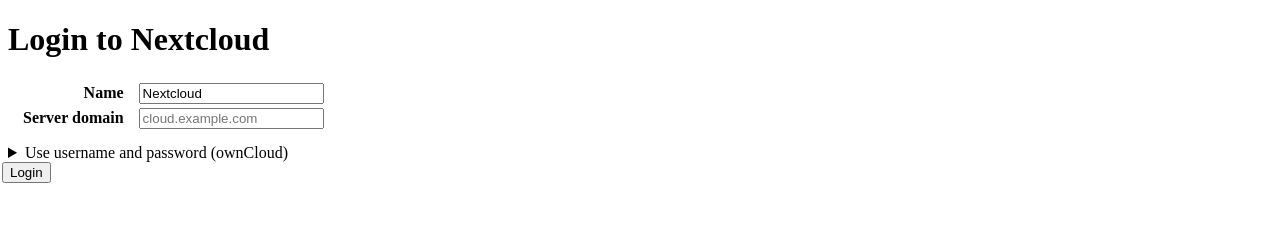
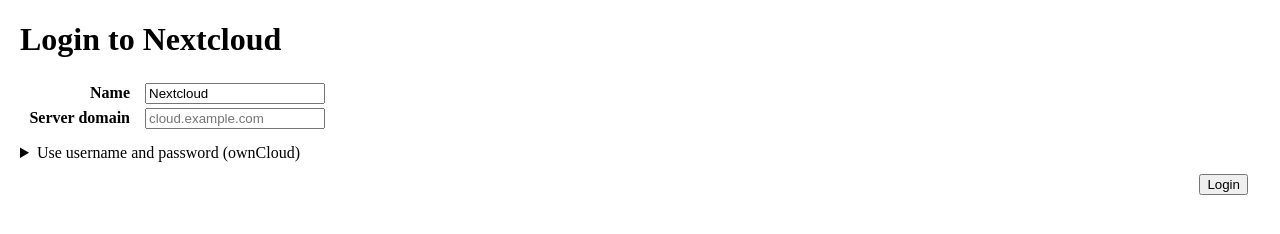
Before and after one commit to yoichiro/chromeos-filesystem-webdav, a website built with webpack: page window.html in a window 1280 px wide. Built offline with nearby package versions, Linux system fonts and the light colour scheme; some packages are replaced by stand-ins of ours.

Commit message:
update style

```diff
--- a/src/background.ts
+++ b/src/background.ts
@@ -15,7 +15,7 @@
     });
     if (!window.id) return;
     await browser.windows.update(window.id, {
-      width: 400, height: 300,
+      width: 336, height: 300,
     });
   }
 
--- a/style.css
+++ b/style.css
@@ -2,16 +2,30 @@
   box-sizing: border-box;
 }
 
+body {
+  padding: 0 12px;
+}
+
 table {
-  margin: 12px;
+  margin: 12px 0;
 }
 
 th {
+  width: 120px;
   padding-right: 12px;
   text-align: right;
 }
 
+td input {
+  width: 180px;
+}
+
+.row {
+  position: relative;
+  margin-top: 12px;
+}
+
 #btnOk {
-  position: relative;
-  right: 6px;
+  position: absolute;
+  right: 12px;
 }
--- a/window.html
+++ b/window.html
@@ -52,7 +52,7 @@
     </table>
   </details>
 
-  <div>
+  <div class="row">
     <span id="message"></span>
     <button id="btnOk">Login</button>
   </div>
```
